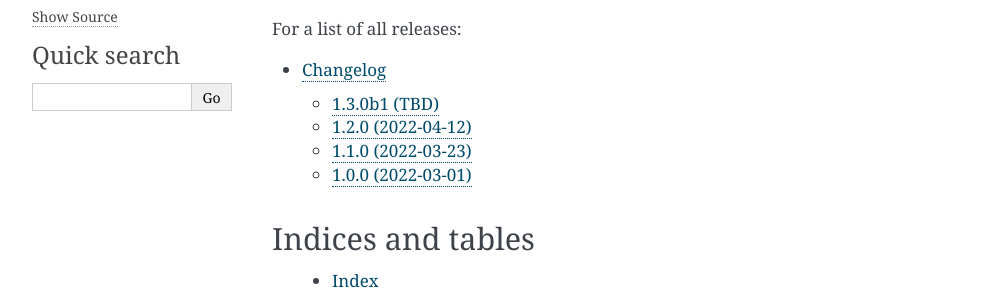
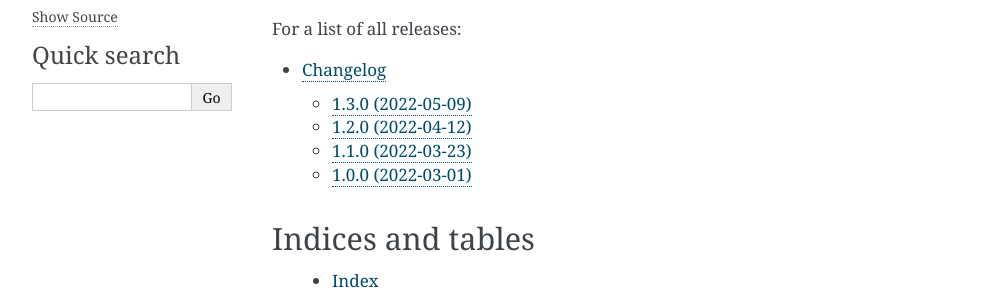
Before and after one commit to astronomer/astronomer-providers, a Sphinx documentation site: the page built from docs/index.rst, in a window 1280 px wide. Shown: the part 186-476 px from the top of the page, without its empty margins (148-1140 px from the left). Built offline with Sphinx 7.4.7, drawn with Linux system fonts in a browser that asks for light colours; pages that are not in the unit, such as notebooks, are missing from menus.

Commit message:
Release 1.3.0 (#317)

```diff
--- a/CHANGELOG.rst
+++ b/CHANGELOG.rst
@@ -1,7 +1,7 @@
 Changelog
 =========
 
-1.3.0b1 (TBD)
+1.3.0 (2022-05-09)
 ------------------
 
 New Operators
--- a/docs/conf.py
+++ b/docs/conf.py
@@ -26,7 +26,7 @@ project = "Astronomer Providers"
 author = "Astronomer Inc."
 
 # The full version, including alpha/beta/rc tags
-release = "1.3.0b1"
+release = "1.3.0"
 
 
 # -- General configuration ---------------------------------------------------
--- a/setup.cfg
+++ b/setup.cfg
@@ -1,6 +1,6 @@
 [metadata]
 name = astronomer-providers
-version = 1.3.0b1
+version = 1.3.0
 url = https://github.com/astronomer/astronomer-providers/
 author = Astronomer
 author_email = humans@astronomer.io
```
